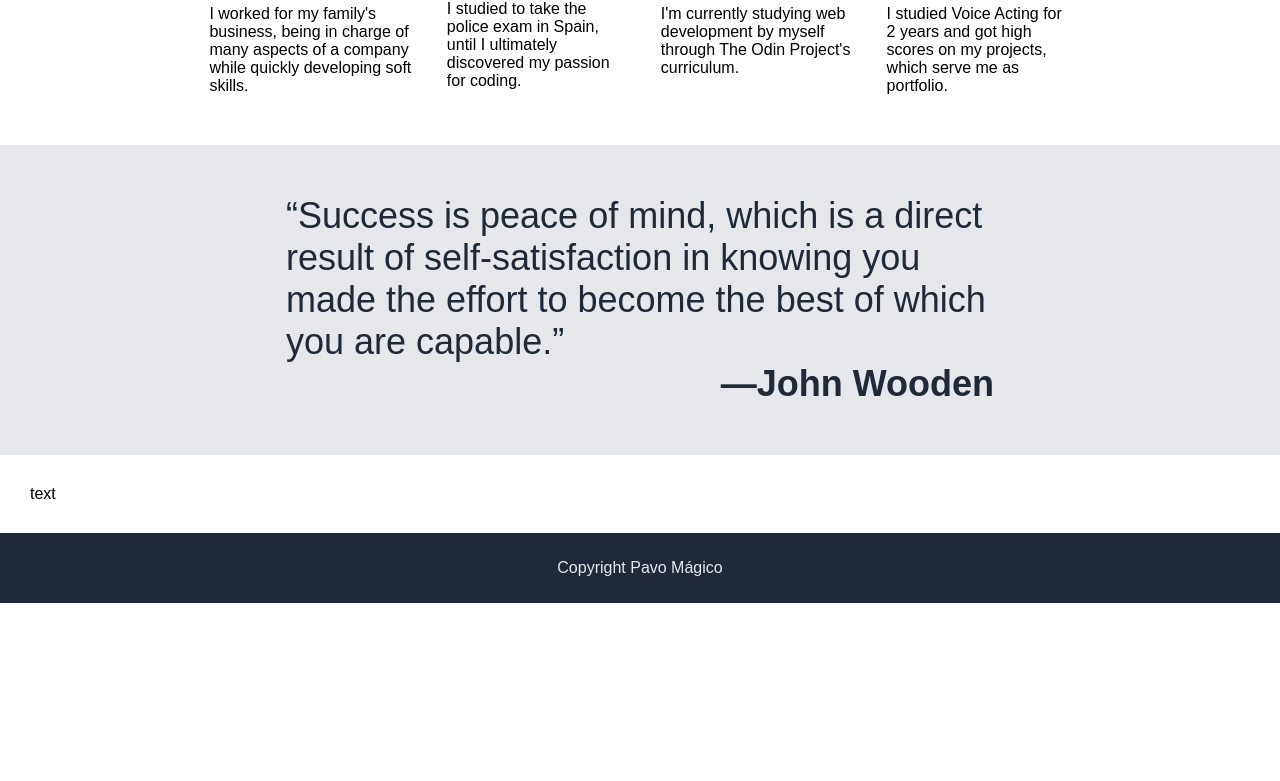
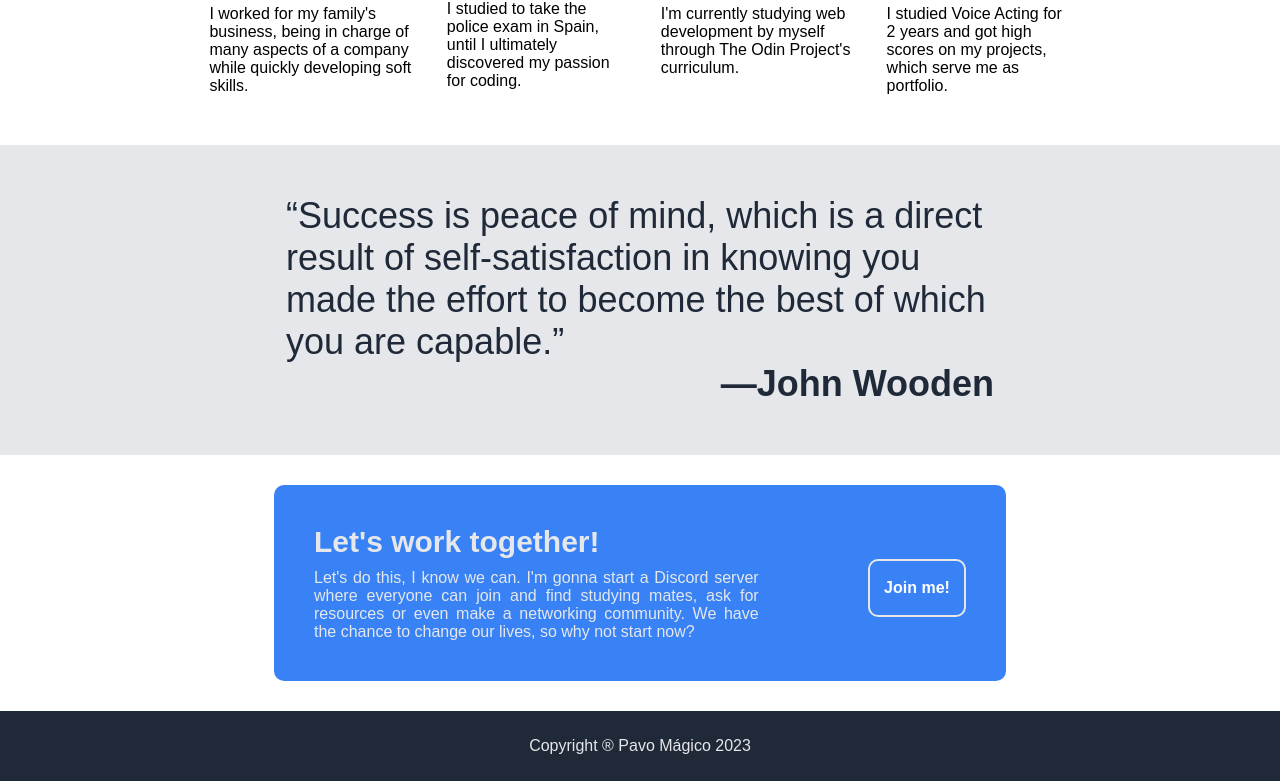
Before and after one commit to PavoMagico/Odin_Landing_Page_Santiago, a plain HTML site: page index.html in a window 1280 px wide. Shown: the part 830-1611 px from the top of the page. Before the commit the page ends 1433 px from the top, so only its background shows below. Drawn offline with Linux system fonts and the light colour scheme.

Commit message:
Added content to bottom container and structured the flexbox.

```diff
--- a/index.html
+++ b/index.html
@@ -73,7 +73,13 @@
 
 
         <div class="bottom-container">
-            text
+            <div class="blue-box">
+                <div class="blue-text">
+                    <div class="box-text">Let's work together!</div>
+                    <div class="box-description">Let's do this, I know we can. I'm gonna start a Discord server where everyone can join and find studying mates, ask for resources or even make a networking community. We have the chance to change our lives, so why not start now?</div>
+                </div>
+                    <div class="blue-button">Join me!</div>
+            </div>
         </div>
 
 
@@ -81,6 +87,6 @@
 
 
     <footer>
-        <div class="footer">Copyright Pavo Mágico</div>
+        <div class="footer">Copyright ® Pavo Mágico 2023</div>
     </footer>
 </html>
--- a/styles.css
+++ b/styles.css
@@ -240,6 +240,56 @@ a:hover {
 
 }
 
+.blue-box {
+    display: flex;
+    flex: 1;
+    margin: 0 20%;
+    background-color: #3882F6;
+    border-radius: 10px;
+    padding: 20px;
+    gap: 40px;
+}
+
+.blue-text {
+    display: flex;
+    flex: 1;
+    justify-content: space-around;
+    flex-direction: column;
+    padding: 20px;
+}
+
+.box-text {
+    display: flex;
+    flex: 1;
+    justify-content: left;
+    align-items: center;
+    text-align: left;
+    font-size: 30px;
+    color: #E5E7EB;
+    font-weight: 700;
+    margin-bottom: 10px;
+}
+
+.box-description {
+    display: flex;
+    flex: 1;
+    justify-content: center;
+    align-items: center;
+    text-align: justify;
+    font-size: 16px;
+    color: #E5E7EB;
+    font-weight: lighter;
+    margin-right: 10%;
+}
+
+.blue-box .blue-button {
+    border: 2px solid #E5E7EB;
+    height: 40px;
+    width: 80px;
+    flex: 0 0 auto;
+    align-self: center;
+    margin-right: 20px;
+}
 
 .footer {
     background-color: #1F2937;
```
